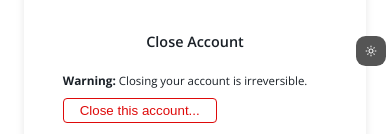
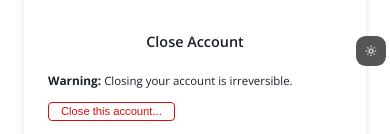
Before and after one commit to esteemayo/next-albumz-client, a Next.js app: page /auth/account/password in a window 390 px wide. Shown: the part 710-844 px from the top of the page. Built offline with nearby package versions, Linux system fonts and the light colour scheme.

Commit message:
media queries

```diff
--- a/styles/UpdatePassword.module.scss
+++ b/styles/UpdatePassword.module.scss
@@ -309,6 +309,10 @@
           @media only screen and (max-width: 39.69em) {
             width: 90%;
           }
+
+          @media only screen and (max-width: 25em) {
+            width: 100%;
+          }
         }
 
         &__message {
@@ -339,6 +343,11 @@
           cursor: pointer;
           transition: all 0.5s ease-in-out;
 
+          @media only screen and (max-width: 25em) {
+            padding: 0.3rem 1.5rem;
+            font-size: 1.4rem;
+          }
+
           &:hover {
             background-color: rgba(222,10,10,.1);
           }
```
